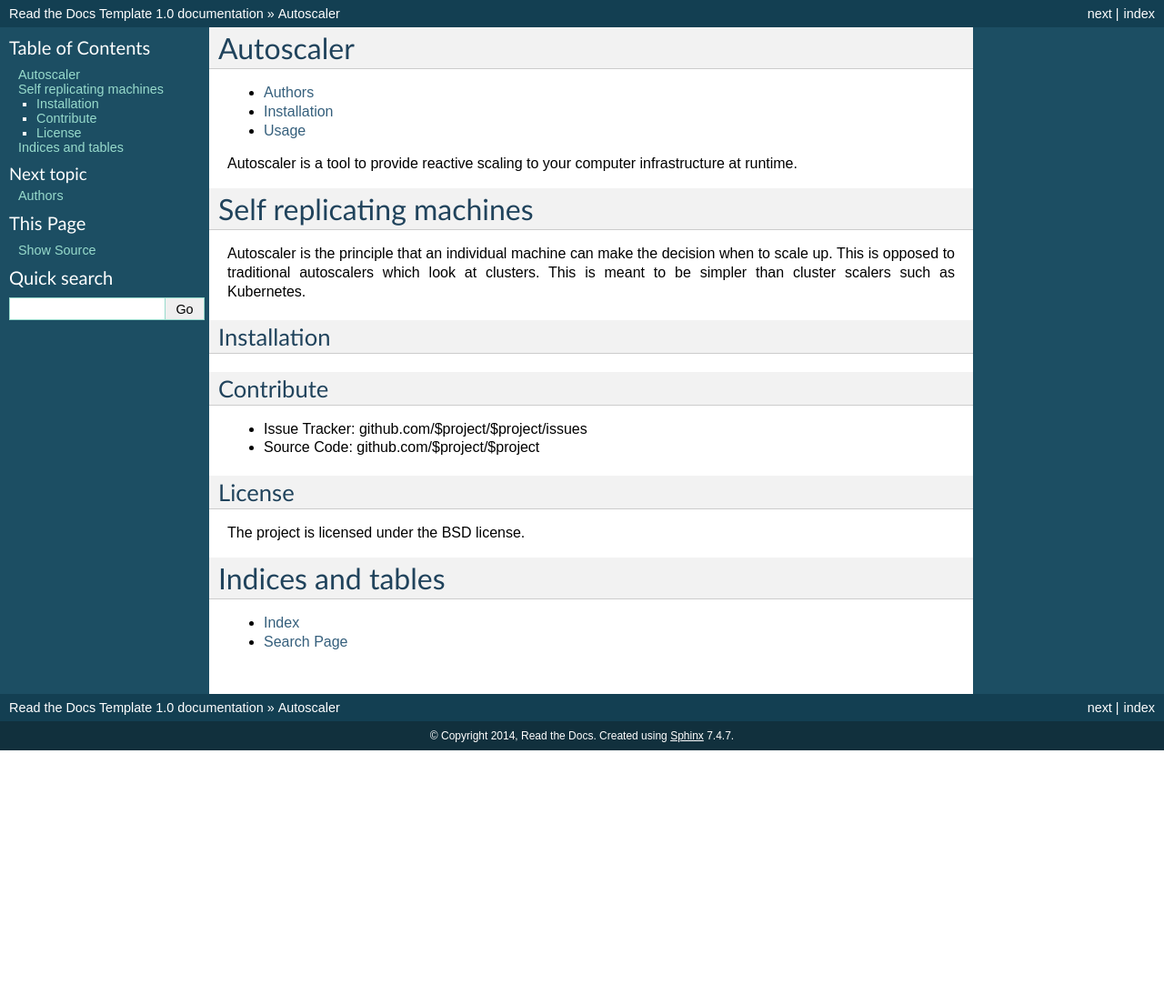
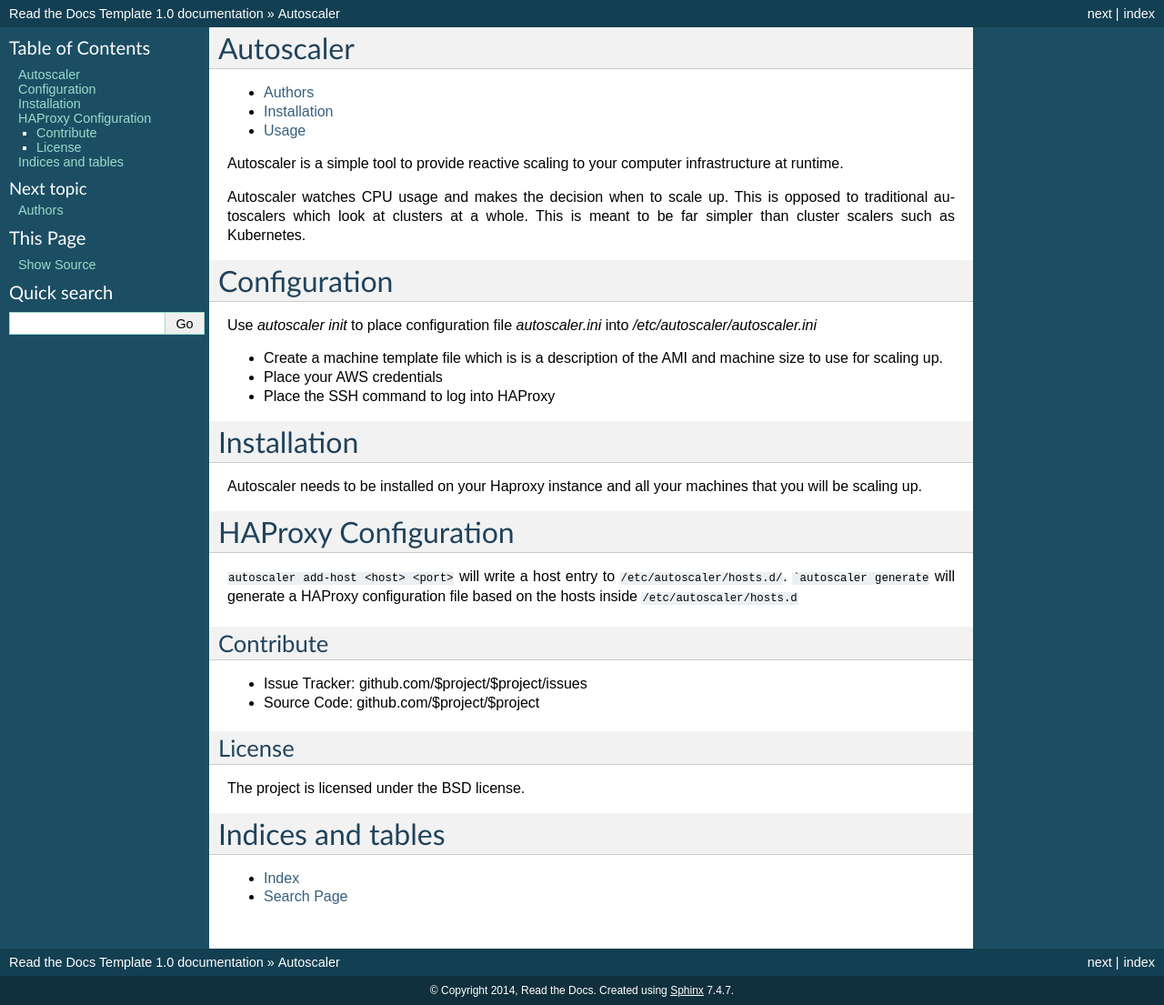
Before and after one commit to samsquire/autoscaler, a Sphinx documentation site: the page built from docs/index.rst, in a window 1280 px wide. Shown: the whole page at 91% size. Built offline with Sphinx 7.4.7, drawn with Linux system fonts in a browser that asks for light colours; before the commit the page ends 900 px from its top, so only the background shows below that.

Commit message:
Sam documentation

````diff
--- a/docs/index.rst
+++ b/docs/index.rst
@@ -10,15 +10,29 @@ Autoscaler
 
   *
 
-Autoscaler is a tool to provide reactive scaling to your computer infrastructure at runtime.
+Autoscaler is a simple tool to provide reactive scaling to your computer infrastructure at runtime.
 
-Self replicating machines
-==========================
+Autoscaler watches CPU usage and makes the decision when to scale up. This is opposed to traditional autoscalers which look at clusters at a whole. This is meant to be far simpler than cluster scalers such as Kubernetes.
 
-Autoscaler is the principle that an individual machine can make the decision when to scale up. This is opposed to traditional autoscalers which look at clusters. This is meant to be simpler than cluster scalers such as Kubernetes.
+Configuration
+=================
+
+Use `autoscaler init` to place configuration file `autoscaler.ini` into `/etc/autoscaler/autoscaler.ini`
+
+- Create a machine template file which is is a description of the AMI and machine size to use for scaling up.
+- Place your AWS credentials
+- Place the SSH command to log into HAProxy
 
 Installation
-------------
+===========
+
+Autoscaler needs to be installed on your Haproxy instance and all your machines that you will be scaling up.
+
+HAProxy Configuration
+=====================
+
+``autoscaler add-host <host> <port>`` will write a host entry to ``/etc/autoscaler/hosts.d/``.
+```autoscaler generate`` will generate a HAProxy configuration file based on the hosts inside ``/etc/autoscaler/hosts.d``
 
 
 Contribute
````
